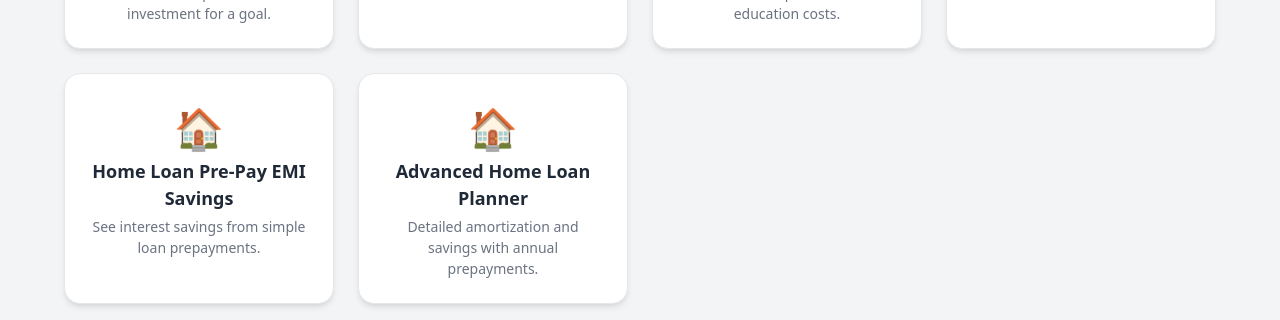
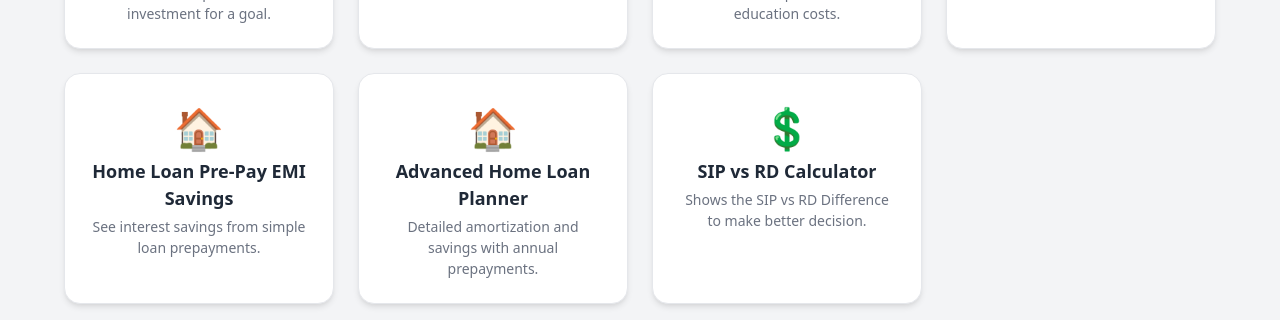
Before and after one commit to rkhaire44-hash/FinancialCalculators, a plain HTML site: page index.html in a window 1280 px wide. Shown: the part 600-920 px from the top of the page. Drawn offline with nearby package versions, Linux system fonts and the light colour scheme.

Commit message:
Update index.html

```diff
--- a/index.html
+++ b/index.html
@@ -118,6 +118,11 @@
             <div class="card-title">Advanced Home Loan Planner</div>
             <div class="card-description">Detailed amortization and savings with annual prepayments.</div>
         </a>
+        <a href="sipvsrd.html" class="calculator-card" target="_blank">
+            <span class="card-icon">💲</span>
+            <div class="card-title">SIP vs RD Calculator</div>
+            <div class="card-description">Shows the SIP vs RD Difference to make better decision.</div>
+        </a>
 
     </div>
 </main>
```
